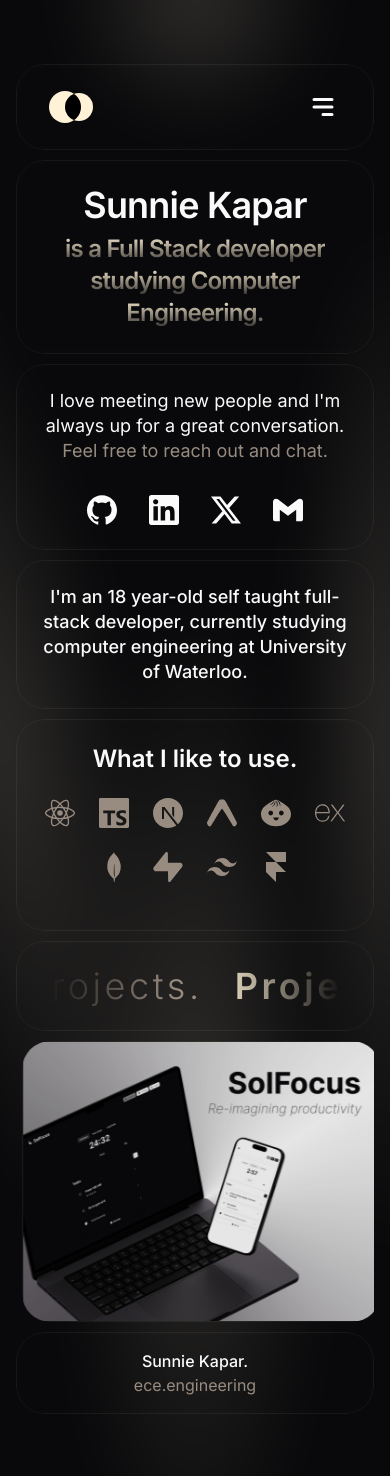
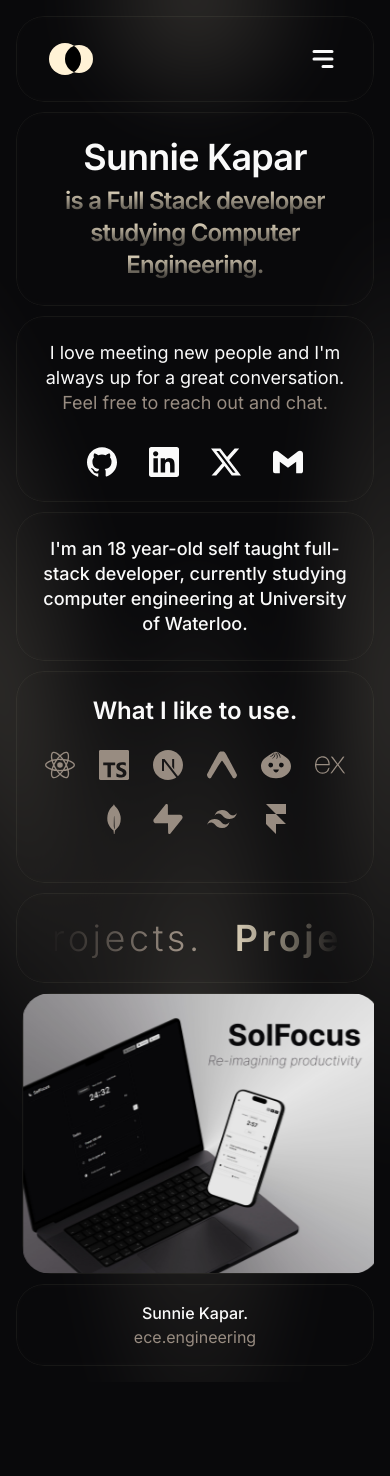
Before and after one commit to sunniekapar/portfolio, a Next.js app: page /home in a window 390 px wide. After the commit the page ends 1382 px from the top, so only its background shows below. Built offline with nearby package versions, Linux system fonts and the light colour scheme.

Commit message:
small fixes

```diff
--- a/app/home/components/socials.tsx
+++ b/app/home/components/socials.tsx
@@ -37,7 +37,7 @@ export default function Socials() {
           Feel free to reach out and chat.
         </span>
       </p>
-      <FadeIn className="mt-8 flex gap-8">
+      <FadeIn staggerChildren={0.2} className="mt-8 flex gap-8">
         {socialButtonsData.map((button, index) => (
           <SocialButton
             key={index}
--- a/app/home/components/technologies.tsx
+++ b/app/home/components/technologies.tsx
@@ -1,4 +1,5 @@
 import BentoCard from "@/components/bento-card";
+import FadeIn from "@/components/fade-in";
 import {
   SiMongodb,
   SiExpress,
@@ -31,7 +32,10 @@ export default function Technologies() {
       <h2 className="mb-6 text-2xl font-semibold leading-tight sm:text-3xl">
         What I like to use.
       </h2>
-      <div className="mb-6 flex flex-wrap justify-center gap-6 text-3xl text-accent-foreground md:items-start md:text-4xl">
+      <FadeIn
+        staggerChildren={0.15}
+        className="mb-6 flex flex-wrap justify-center gap-6 text-3xl text-accent-foreground md:items-start md:text-4xl"
+      >
         {icons.map((icon) => {
           return (
             <div key={icon.key} className="group">
@@ -42,7 +46,7 @@ export default function Technologies() {
             </div>
           );
         })}
-      </div>
+      </FadeIn>
     </BentoCard>
   );
 }
--- a/app/projects/page.tsx
+++ b/app/projects/page.tsx
@@ -46,7 +46,7 @@ export default function page() {
             <NavigationMenu buttons={navigationMenuButtons} />
           </div>
 
-          <FadeIn staggerChildren={0.2} className="fade-siblings space-y-5">
+          <FadeIn staggerChildren={0.2} className="md:fade-siblings space-y-5">
             <GlowSeparator />
             {projectData.map((project, index) => {
               return (
--- a/components/template.tsx
+++ b/components/template.tsx
@@ -6,7 +6,7 @@ export default function Template({
   ...props
 }: React.HTMLAttributes<HTMLDivElement>) {
   return (
-    <main {...props} className={cn("container px-4 py-16 md:px-8", className)}>
+    <main {...props} className={cn("container px-4 py-4 md:py-16 md:px-8", className)}>
       {children}
     </main>
   );
```
Also changed, not shown: public/og-image.png.
